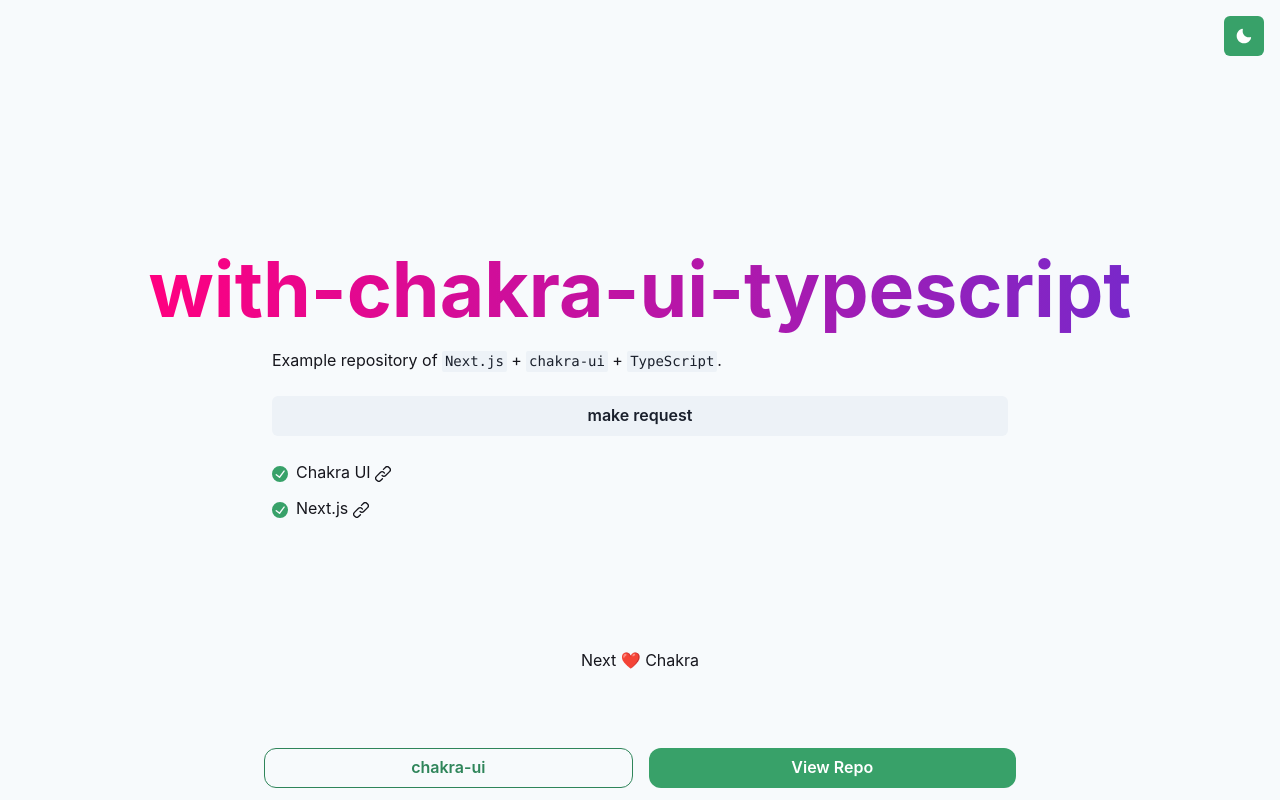
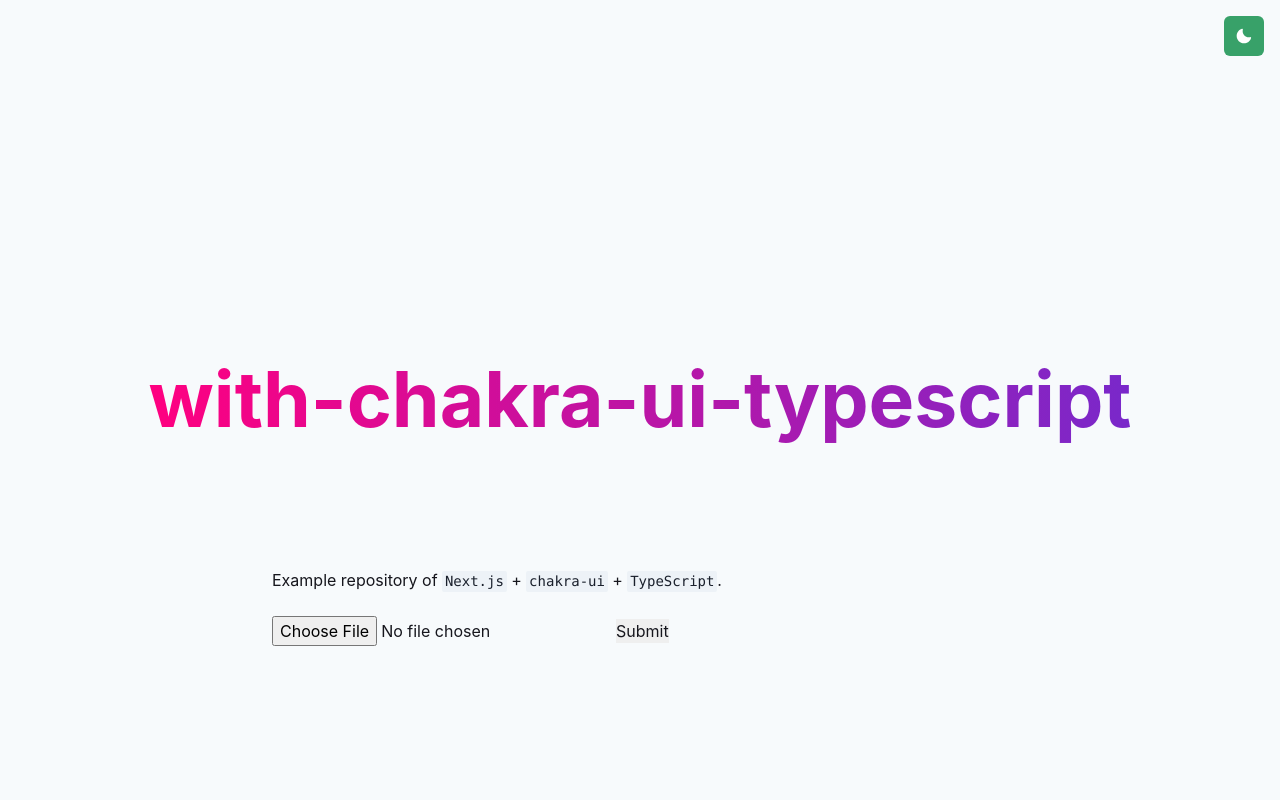
Before and after one commit to albTian/actively-take-home, a Next.js app in the folder frontend/: page / in a window 1280 px wide. Built offline with nearby package versions, Linux system fonts and the light colour scheme.

Commit message:
content: file upload finally working

```diff
--- a/frontend/package.json
+++ b/frontend/package.json
@@ -11,10 +11,12 @@
     "@chakra-ui/theme-tools": "^2.0.2",
     "@emotion/react": "^11.9.0",
     "@emotion/styled": "^11.9.0",
+    "axios": "^1.2.0",
     "framer-motion": "^6.3.0",
     "next": "latest",
     "react": "^18.2.0",
-    "react-dom": "^18.2.0"
+    "react-dom": "^18.2.0",
+    "react-file-drop": "^3.1.6"
   },
   "devDependencies": {
     "@types/node": "^18.0.0",
--- a/frontend/src/pages/index.tsx
+++ b/frontend/src/pages/index.tsx
@@ -1,34 +1,40 @@
-import {
-  Link as ChakraLink,
-  Text,
-  Code,
-  List,
-  ListIcon,
-  ListItem,
-  Button,
-} from "@chakra-ui/react";
-import { CheckCircleIcon, LinkIcon } from "@chakra-ui/icons";
+import { Code, Text } from "@chakra-ui/react";
+import axios from "axios";
 
+import { FormEvent, useState } from "react";
+import { Container } from "../components/Container";
+import { DarkModeSwitch } from "../components/DarkModeSwitch";
 import { Hero } from "../components/Hero";
-import { Container } from "../components/Container";
 import { Main } from "../components/Main";
-import { DarkModeSwitch } from "../components/DarkModeSwitch";
-import { CTA } from "../components/CTA";
-import { Footer } from "../components/Footer";
-import { useState } from "react";
 
 const API_HOST = "http://127.0.0.1:8000";
 
 const Index = () => {
   const [data, setData] = useState(null);
-  const handleButtonClick = () => {
-    fetch(`${API_HOST}/items/5?q=dogwater`)
-      .then((res) => res.json())
-      .then((data) => {
-        setData(data);
-      });
-    console.log("data:", data)
+  const [file, setFile] = useState(null);
+
+  // const handleFileSubmit = (e: FormEvent<HTMLFormElement>) => {
+  //   e.preventDefault();
+  //   console.log("event");
+  //   console.log(e);
+  //   console.log("event.target");
+  //   console.log(e.target);
+  // };
+
+  //when upload button clicked
+  const handleFileSubmit = async (e) => {
+    e.preventDefault()
+    console.log(file[0].name);
+    const formdata = new FormData();
+    formdata.append("file", file[0]);
+    const headers = { "Content-Type": file[0].type };
+    await axios.post(`${API_HOST}/uploadfile`, formdata, headers).then();
   };
+  // this is when file has been selected
+  function handleChange(e) {
+    console.log(e.target.files)
+    setFile(e.target.files); //store uploaded file in "file" variable with useState
+  }
   return (
     <Container height="100vh">
       <Hero />
@@ -37,9 +43,28 @@ const Index = () => {
           Example repository of <Code>Next.js</Code> + <Code>chakra-ui</Code> +{" "}
           <Code>TypeScript</Code>.
         </Text>
-        <Button onClick={handleButtonClick}>make request</Button>
+        {/* <Button>
+        <FileDrop onTargetClick={onTargetClick} children={""} />
+          <input
+            onChange={onFileInputChange}
+            ref={fileInputRef}
+            type="file"
+            className="hidden"
+          />
+        </Button>
+        <Button onClick={handleButtonClick}>upload file</Button> */}
 
-        <List spacing={3} my={0} color="text">
+        <form
+          // action={`${API_HOST}/uploadfile/`}
+          // encType="multipart/form-data"
+          // method="post"
+          onSubmit={(e) => handleFileSubmit(e)}
+        >
+          <input onChange={handleChange} name="files" type="file" />
+          <input type="submit" />
+        </form>
+
+        {/* <List spacing={3} my={0} color="text">
           <ListItem>
             <ListIcon as={CheckCircleIcon} color="green.500" />
             <ChakraLink
@@ -62,14 +87,14 @@ const Index = () => {
               Next.js <LinkIcon />
             </ChakraLink>
           </ListItem>
-        </List>
+        </List> */}
       </Main>
 
       <DarkModeSwitch />
-      <Footer>
+      {/* <Footer>
         <Text>Next ❤️ Chakra</Text>
       </Footer>
-      <CTA />
+      <CTA /> */}
     </Container>
   );
 };
```
Also changed, not shown: 2 other files (tests, documents, lock files or other folders).
